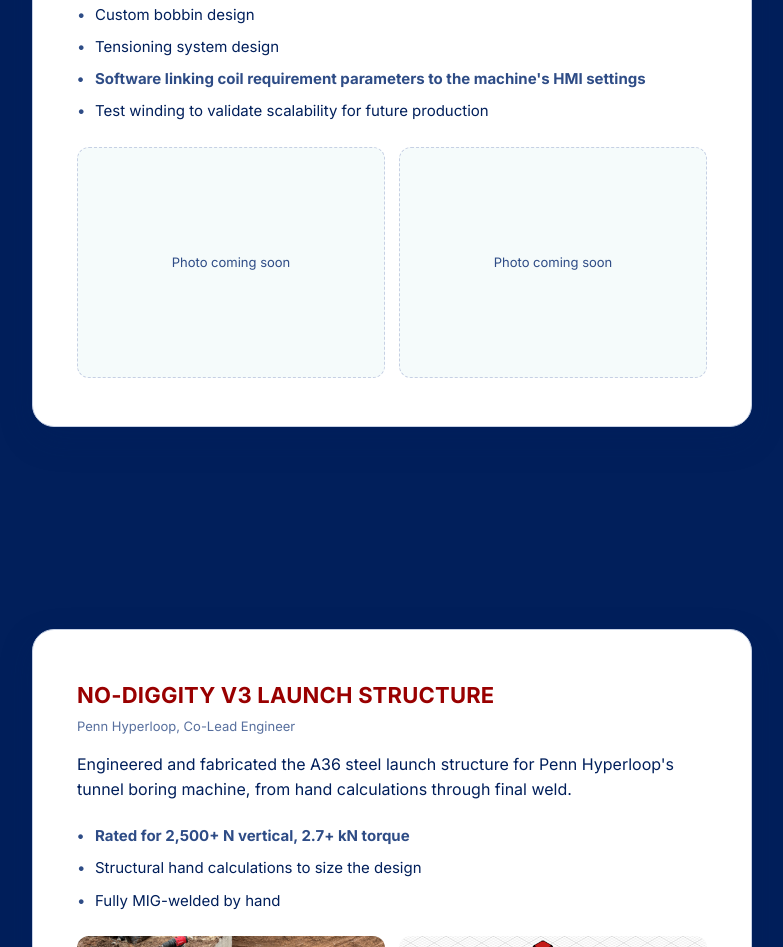
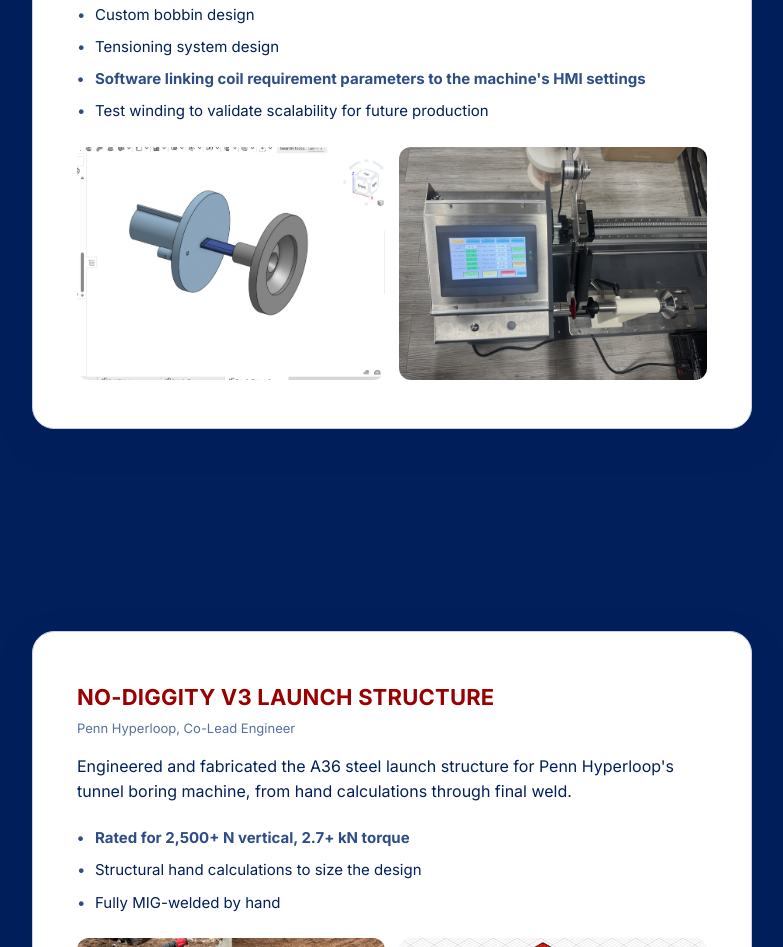
Before and after one commit to keenan6073/keenan-portfolio, a plain HTML site: page index.html in a window 1280 px wide. Shown: the part 1913-2860 px from the top of the page, without its empty margins (248-1031 px from the left). Drawn offline with Linux system fonts and the light colour scheme.

Commit message:
Add files via upload

```diff
--- a/index.html
+++ b/index.html
@@ -193,8 +193,8 @@
         <li>Test winding to validate scalability for future production</li>
       </ul>
       <div class="project-media">
-        <div class="placeholder">Photo coming soon</div>
-        <div class="placeholder">Photo coming soon</div>
+        <img src="images/coil-winder-cad.png" alt="CAD model of the mandrel and spindle fixture assembly">
+        <img src="images/coil-winder-machine.jpeg" alt="Coil winding machine with HMI, tensioning arm, and wire spool">
       </div>
     </div>
   </section>
```
Also changed, not shown: images/coil-winder-cad.png (added), images/coil-winder-machine.jpeg (added).
